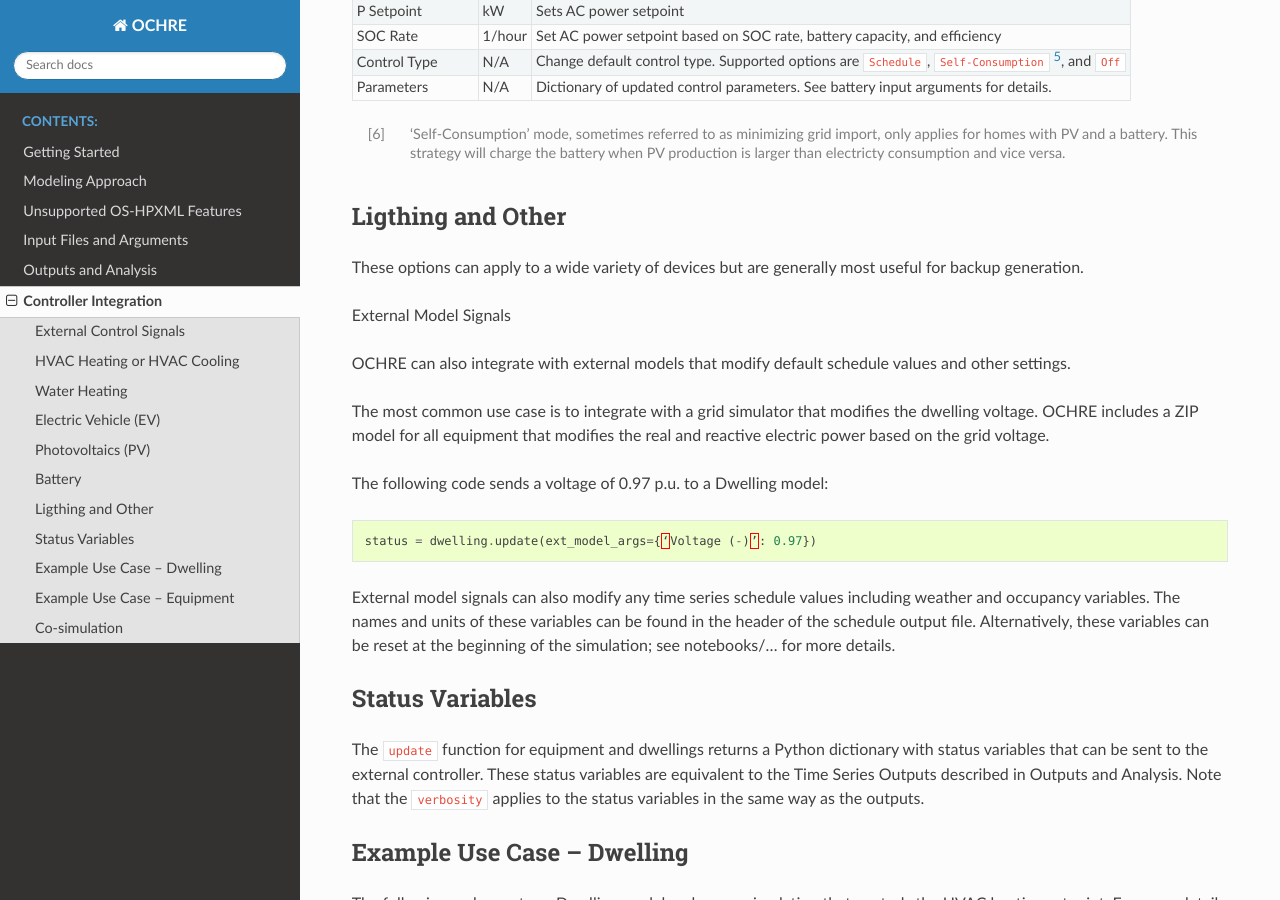
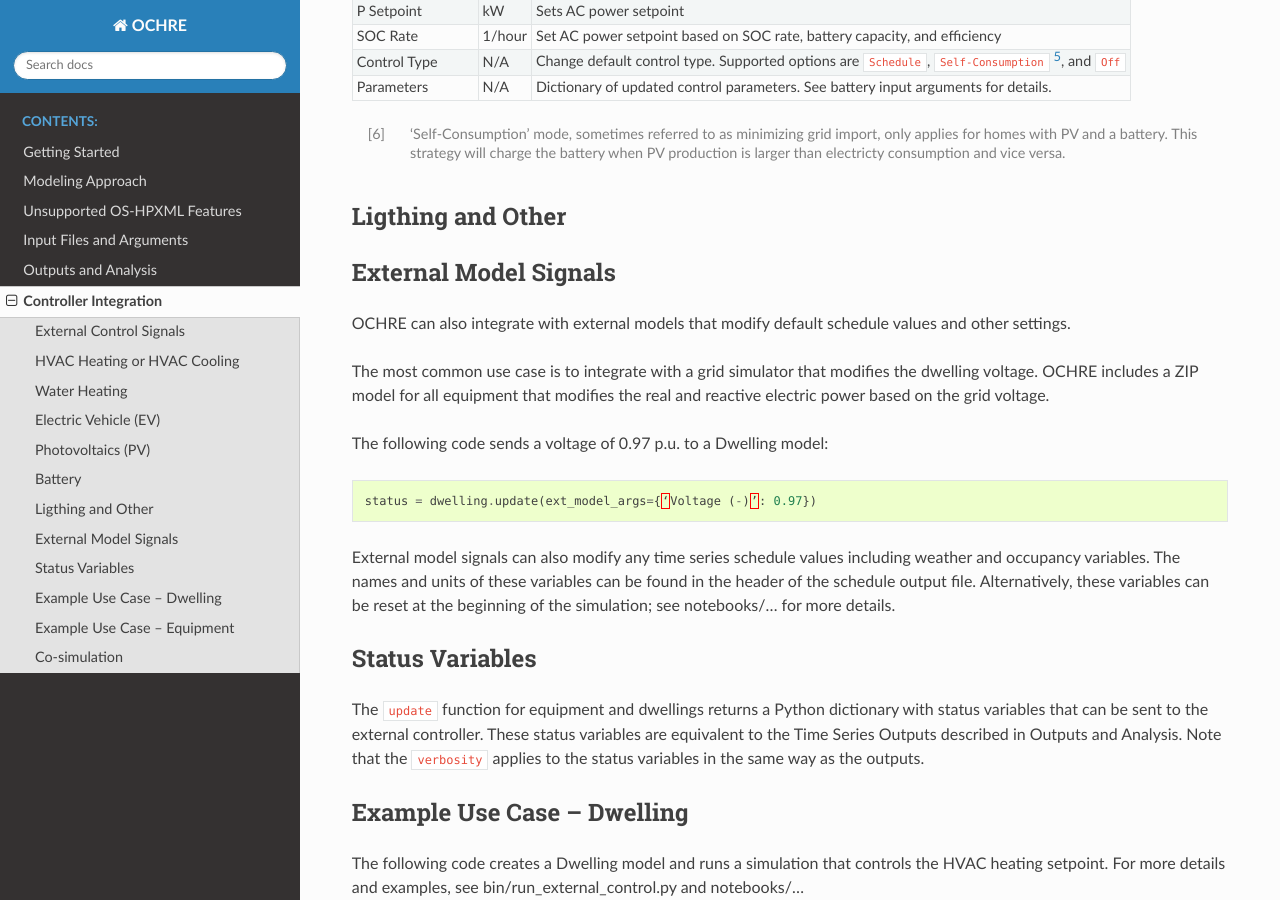
Before and after one commit to NREL/OCHRE, a Sphinx documentation site: the page built from docs/source/ControllerIntegration.rst, in a window 1280 px wide and 900 px high, scrolled down 1975 px. Built offline with Sphinx 7.4.7 and the Read the Docs theme 2.0.0, drawn with Linux system fonts in a browser that asks for light colours.

Commit message:
one more update

```diff
--- a/docs/source/ControllerIntegration.rst
+++ b/docs/source/ControllerIntegration.rst
@@ -110,9 +110,6 @@
 Ligthing and Other
 -----------------------------
 
-These options can apply to a wide variety of devices but are generally most useful for backup generation.
-
-
 ================================  ==========  ============================================================================
 Control Command                   Units       Description
 ================================  ==========  ============================================================================
@@ -122,6 +119,7 @@
 ================================  ==========  ============================================================================
 
 External Model Signals
+------------------------------
 
 OCHRE can also integrate with external models that modify default
 schedule values and other settings.
```
